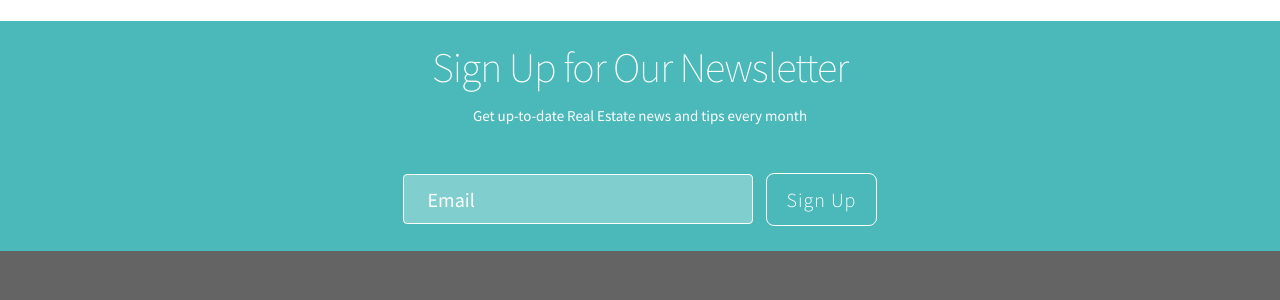
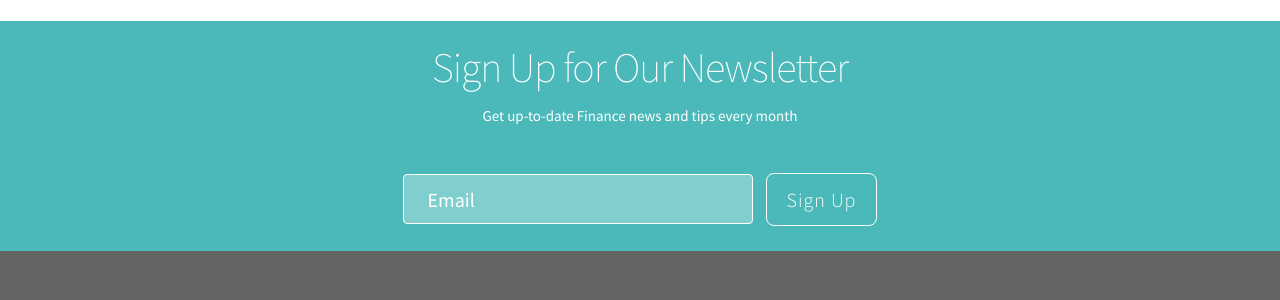
Before and after one commit to Vyral/charlie-epstein-blog, a Jekyll site: the page built from _posts/2016-12-22-join-me-and-listen-in-on-christmas-eve.md, in a window 1280 px wide and 900 px high, scrolled down 1234 px. Shown: the part 154-454 px from the top of the window. Built offline with Jekyll 4.4.1, drawn with Linux system fonts in a browser that asks for light colours; nearby versions of some CDN libraries.

Commit message:
Updated '_includes/newsletter.html' via CloudCannon

```diff
--- a/_includes/newsletter.html
+++ b/_includes/newsletter.html
@@ -2,7 +2,7 @@
 <div class="newsletter">
       <div class="news-column-left">
         <h2>Sign Up for Our Newsletter</h2>
-        <p>Get up-to-date Real Estate news and tips every month</p>
+        <p>Get up-to-date Finance news and tips every month</p>
 			</div>
 				<div class="news-col-right">
 
```
